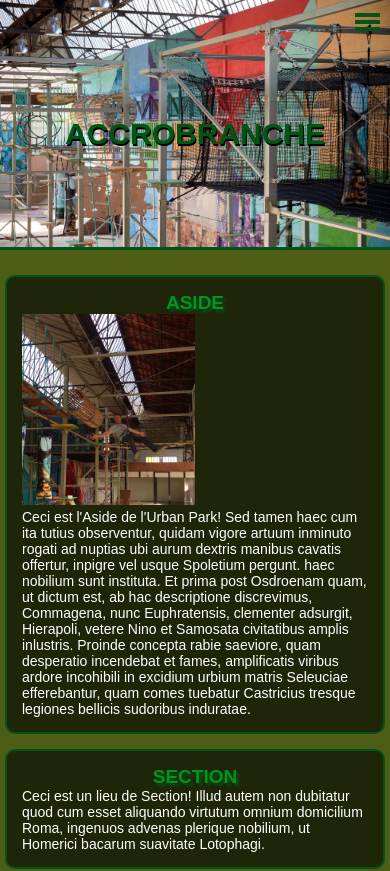
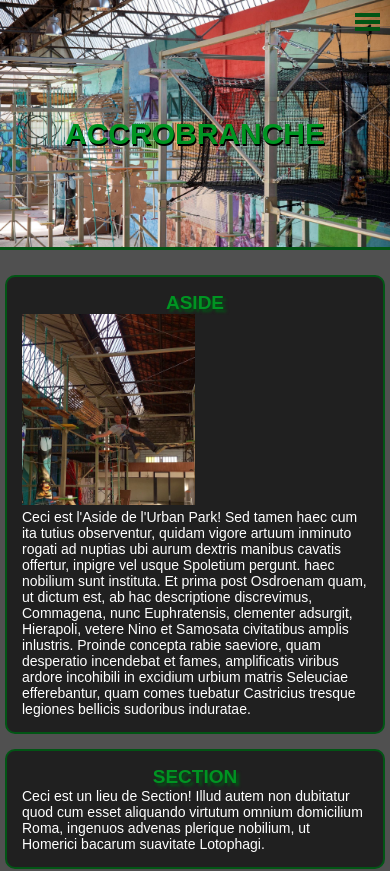
Before and after one commit to Projet-UrbanParc/UrbanParkMobile, a plain HTML site: page accrobranche.html in a window 390 px wide. Shown: the top 871 px of the page. Drawn offline with nearby package versions, Linux system fonts and the light colour scheme.

Commit message:
CSS modifier, hésitation des couleurs du main

```diff
--- a/css/accrobranche.css
+++ b/css/accrobranche.css
@@ -58,10 +58,10 @@
   color: #CE3877;
 }
 /*=========================================================*/
-/*   RESPONSIVE   (min-width: 360px and max-width: 80px)   */
+/*   RESPONSIVE   (min-width: 320px and max-width: 80px)   */
 /*=========================================================*/
 
-@media all and (min-width: 360px) and (max-width: 800px) {
+@media all and (min-width: 320px) and (max-width: 800px) {/*Modifié le 13/12/16 par Kévin*/
 
   /*Header*/
   header{
@@ -78,7 +78,7 @@
   }
 
   h1{
-    color: #025515;
+    color: #009422;/*Modifié le 13/12/16 par Kévin*/
     font-family: sans-serif;
     text-shadow: 1px 2px #000;
     font-size: 30px;
@@ -171,8 +171,9 @@
     text-shadow: none;
   }
 
-  main{
-    background-color: #4D5D16; /*Modifié le 13/12/16 par Kévin*/
+  main{/*Modifié le 13/12/16 par Kévin (A voir pour la couleur)*/
+    /*background-color: #4D5D16;*/
+      background-color: #505050;
   }
 
   section{
--- a/css/anniversaire.css
+++ b/css/anniversaire.css
@@ -59,10 +59,10 @@
 }
 
 /*=========================================================*/
-/*   RESPONSIVE   (min-width: 360px and max-width: 80px)   */
+/*   RESPONSIVE   (min-width: 320px and max-width: 80px)   */
 /*=========================================================*/
 
-@media all and (min-width: 360px) and (max-width: 800px) {
+@media all and (min-width: 320px) and (max-width: 800px) {/*Modifié le 13/12/16 par Kévin*/
 
   /*Header*/
   header{
@@ -172,8 +172,9 @@
     text-shadow: none;
   }
 
-  main{
-    background-color: #4A0B35;
+  main{/*Modifié le 13/12/16 par Kévin (A voir pour la couleur)*/
+    /*background-color: #4A0B35;*/
+    background-color: #505050;
   }
   section{
     padding: 5px;
--- a/css/bistrot.css
+++ b/css/bistrot.css
@@ -59,10 +59,10 @@
 }
 
 /*=========================================================*/
-/*   RESPONSIVE   (min-width: 360px and max-width: 80px)   */
+/*   RESPONSIVE   (min-width: 320px and max-width: 80px)   */
 /*=========================================================*/
 
-@media all and (min-width: 360px) and (max-width: 800px) {
+@media all and (min-width: 320px) and (max-width: 800px) { /*Modifié le 13/12/16 par Kévin*/
 
   /*Header*/
   header{
@@ -172,8 +172,9 @@
     text-shadow: none;
   }
 
-  main{/*Modifié le 13/12/16 par Kévin*/
-    background-color: #797224;
+  main{/*Modifié le 13/12/16 par Kévin (A voir pour la couleur)*/
+    /*background-color: #797224;*/
+    background-color: #505050;
   }
 
   section{
--- a/css/evenement.css
+++ b/css/evenement.css
@@ -57,10 +57,10 @@
 }
 
 /*=========================================================*/
-/*   RESPONSIVE   (min-width: 360px and max-width: 800px)  */
+/*   RESPONSIVE   (min-width: 320px and max-width: 800px)  */
 /*=========================================================*/
 
-@media all and (min-width: 360px) and (max-width: 800px) {
+@media all and (min-width: 320px) and (max-width: 800px) {/*Modifié le 13/12/16 par Kévin*/
 
   /*Header*/
   header{
@@ -170,8 +170,9 @@
     text-shadow: none;
   }
 
-  main{/*Modifié le 13/12/16 par Kévin*/
-    background-color: #6B2E22;
+  main{/*Modifié le 13/12/16 par Kévin (A voir pour la couleur)*/
+    /*background-color: #6B2E22;*/
+      background-color: #505050;
   }
 
   section{
--- a/css/skatepark.css
+++ b/css/skatepark.css
@@ -58,10 +58,10 @@
 }
 
 /*=========================================================*/
-/*   RESPONSIVE   (min-width: 360px and max-width: 800px)  */
+/*   RESPONSIVE   (min-width: 320px and max-width: 800px)  */
 /*=========================================================*/
 
-@media all and (min-width: 360px) and (max-width: 800px) {
+@media all and (min-width: 320px) and (max-width: 800px) {/*Modifié le 13/12/16 par Kévin*/
 
   /*Header*/
   header{
@@ -170,8 +170,9 @@
     text-shadow: none;
   }
 
-  main{
-    background-color: #005C5A;/*Modifié le 13/12/16 par Kévin*/
+  main{/*Modifié le 13/12/16 par Kévin (A voir pour la couleur)*/
+    /*background-color: #005C5A;*/
+      background-color: #505050;
   }
 
   section{
--- a/css/style.css
+++ b/css/style.css
@@ -57,10 +57,10 @@
   color: #CE3877;
 }
 /*=========================================================*/
-/*   RESPONSIVE   (min-width: 360px and max-width: 800px)  */
+/*   RESPONSIVE   (min-width: 320px and max-width: 800px)  */
 /*=========================================================*/
 
-@media all and (min-width: 360px) and (max-width: 800px) {
+@media all and (min-width: 320px) and (max-width: 800px) {/*Modifié le 13/12/16 par Kévin*/
 
   /*Header*/
   header{
@@ -76,10 +76,10 @@
   }
 
   h1{
-    color: #CF661B;
+    color: white;/*Modifié le 13/12/16 par Kévin*/
     font-family: sans-serif;
     text-shadow: 1px 2px #000;
-    font-size: 40px;
+    font-size: 36px;
     margin-top: 20px;
     padding: 20px;
   }
@@ -168,9 +168,11 @@
     text-shadow: none;
   }
 
+  main{
+    background-color: #505050;
+  }
   section{
     padding: 5px;
-    background-color: #505050;
   }
 
   aside{
```
